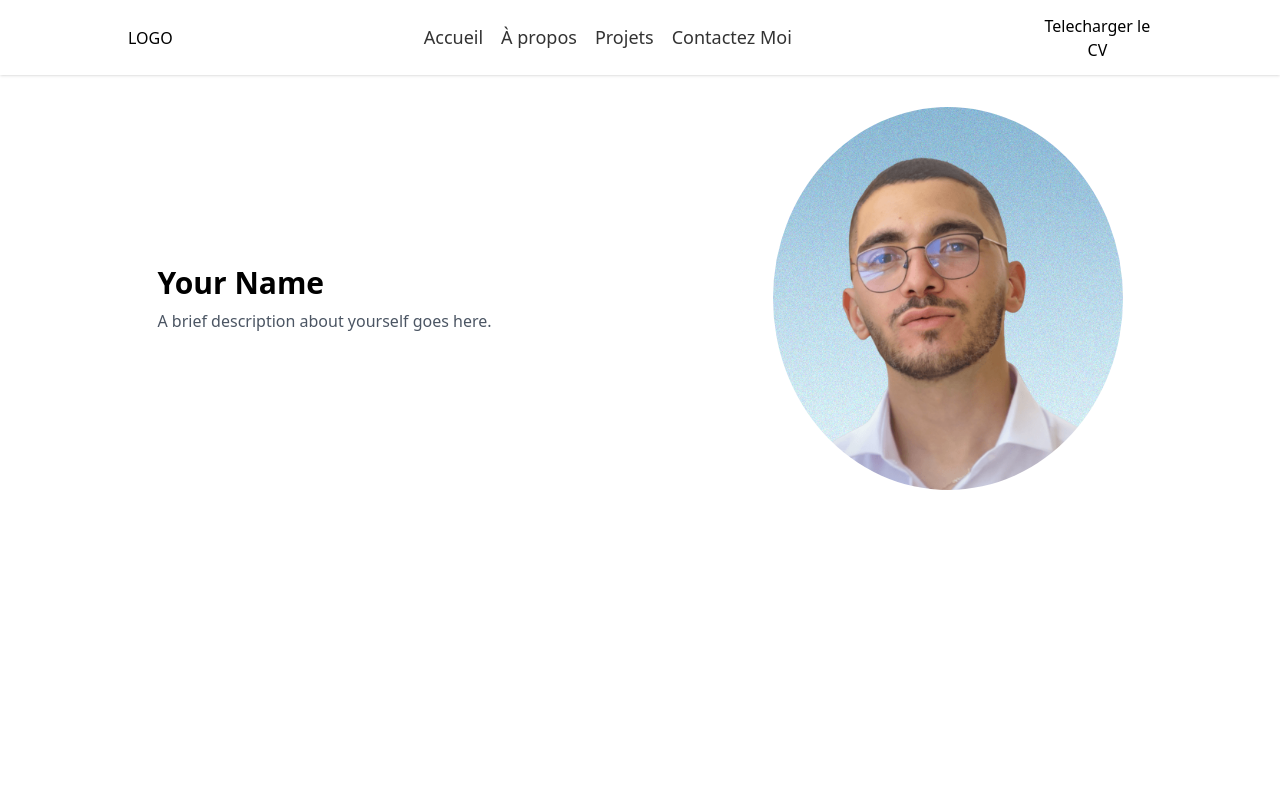
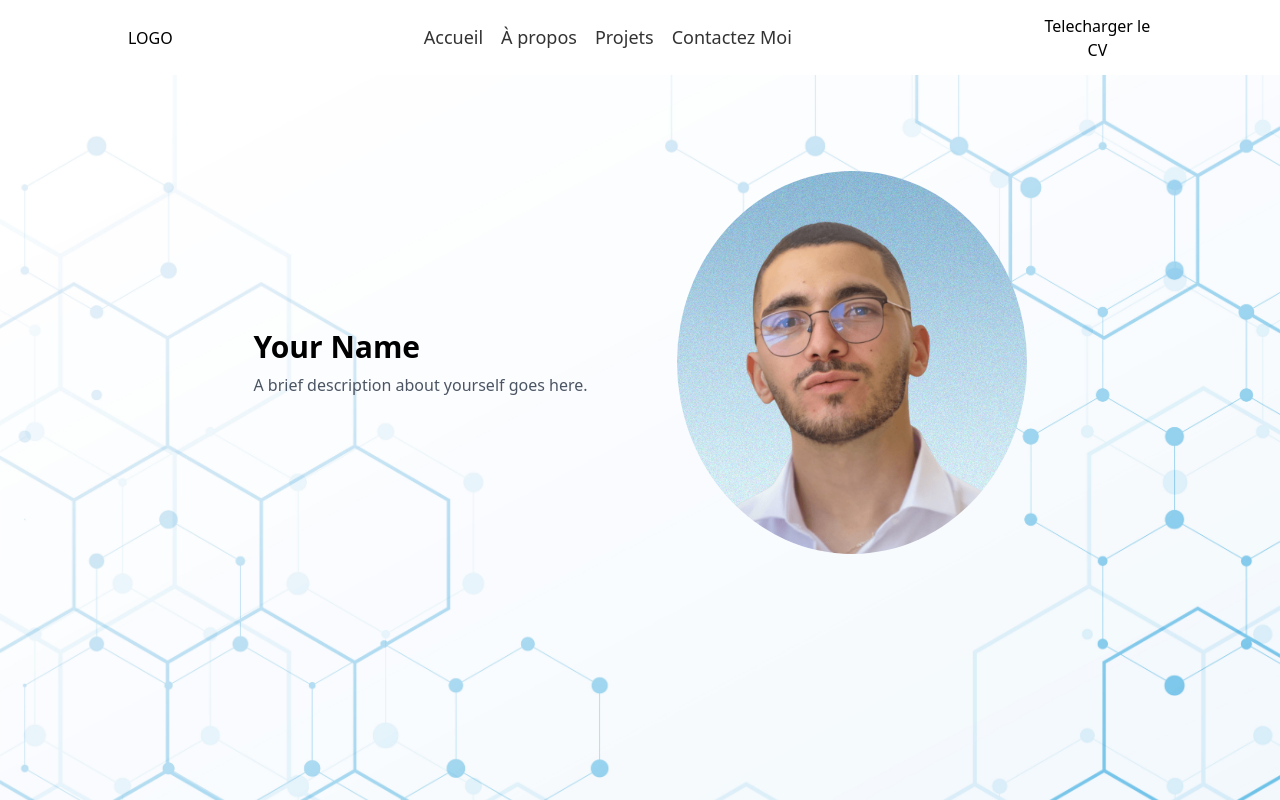
Before and after one commit to Roe121/Rami-portfolio, a React (Create React App) app: page /hero in a window 1280 px wide. Built offline with nearby package versions, Linux system fonts and the light colour scheme.

Commit message:
hero background link

```diff
--- a/src/App.css
+++ b/src/App.css
@@ -43,3 +43,15 @@
     transform: translate(0, 0);
     opacity: 1;
 }
+
+body {
+    height: 100%;
+
+    -webkit-font-smoothing: antialiased;
+    font-smoothing: antialiased;
+    background-image: url('bg.jpg');
+    background-repeat: repeat;
+    /* Répète l'image horizontalement et verticalement */
+    background-size: 100%;
+    /* Ajuste la taille de l'image pour couvrir complètement l'élément parent */
+}
--- a/src/App.js
+++ b/src/App.js
@@ -9,7 +9,7 @@ import { NavBarData } from "./Data";
 function App() {
   return (
     <Router>
-      <nav className="bg-white shadow flex items-center justify-center px-32 mx-auto">
+      <nav className="bg-white flex items-center justify-center px-32 mx-auto">
         <div className="logo">
           <span>LOGO</span>
         </div>
--- a/src/Components/Hero/Hero.css
+++ b/src/Components/Hero/Hero.css
@@ -5,6 +5,10 @@
     align-items: center;
     justify-content: space-around;
     padding: 2rem;
+    width: 70%;
+    margin-left: auto;
+    margin-right: auto;
+    margin-top: 4rem;
   }
 
   .hero-text {
```
Also changed, not shown: src/Components/Hero/hero.png (deleted), src/bg.jpg (added).
